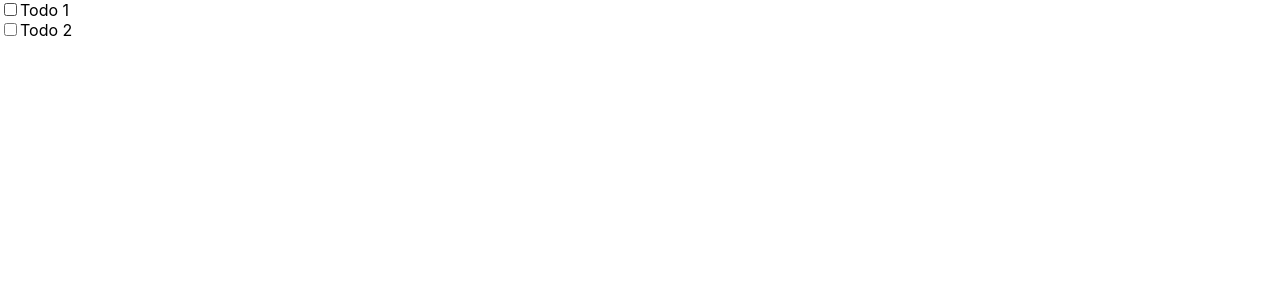
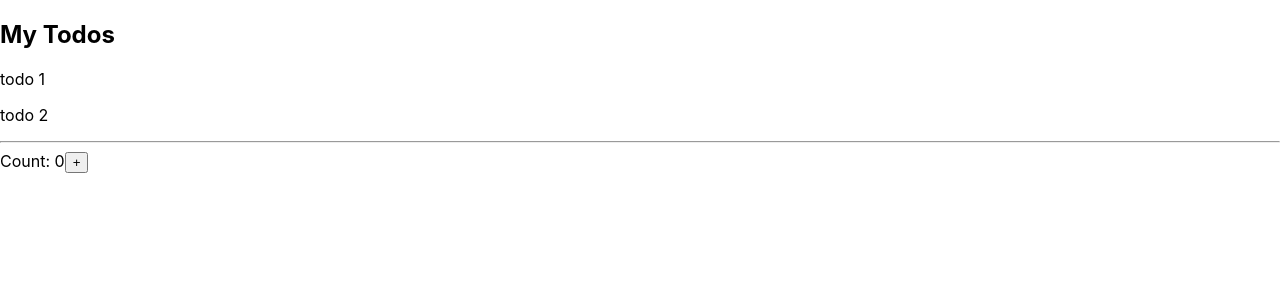
Before and after one commit to Yogesh-AngularMinds/examples, a React (Create React App) app: page / in a window 1280 px wide. Shown: the top 300 px of the page. Built offline with nearby package versions, Linux system fonts and the light colour scheme.

Commit message:
memo added

```diff
--- a/src/App.js
+++ b/src/App.js
@@ -5,6 +5,7 @@
 import UseCallback from "./useCallback/UseCallback";
 import UseContext from "./useContext/UseContext";
 import UseReducer from "./useReducer/UseReducer";
+import Memo from "./memo/Memo";
 
 const App = () => {
   return (
@@ -20,7 +21,8 @@
 
        {/* useContext
       <UseContext /> */}
-      <UseReducer/>
+          {/* <UseReducer/> */}
+          <Memo/>
     </div>
   );
 };
--- /dev/null
+++ b/src/memo/Memo.js
@@ -0,0 +1,24 @@
+import { useState } from "react";
+import Todos from "./Todos";
+
+const Memo = () => {
+  const [count, setCount] = useState(0);
+  const [todos, setTodos] = useState(["todo 1", "todo 2"]);
+
+  const increment = () => {
+    setCount((c) => c + 1);
+    setTodos((prev) => [...prev,`todo ${prev.length + 1}`]);
+  };
+
+  return (
+    <>
+      <Todos todos={todos} />
+      <hr />
+      <div>
+        Count: {count}
+        <button onClick={increment}>+</button>
+      </div>
+    </>
+  );
+};
+export default Memo;
--- /dev/null
+++ b/src/memo/Todos.js
@@ -0,0 +1,14 @@
+import { memo } from "react";
+
+const Todos = ({ todos }) => {
+    console.log("child render");
+    return (
+      <>
+        <h2>My Todos</h2>
+        {todos.map((todo, index) => {
+          return <p key={index}>{todo}</p>;
+        })}
+      </>
+    );
+  };
+  export default memo(Todos);
```
